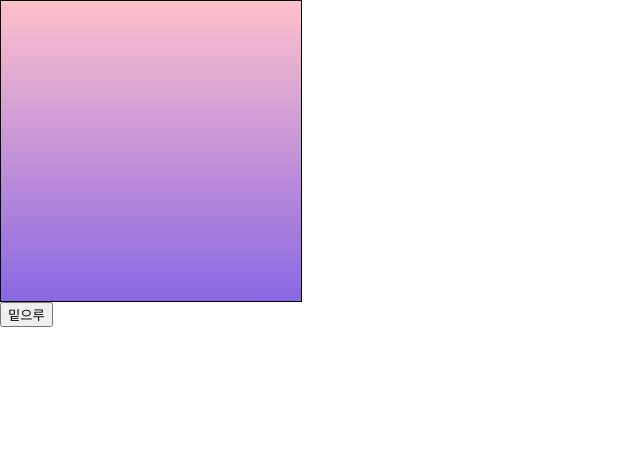
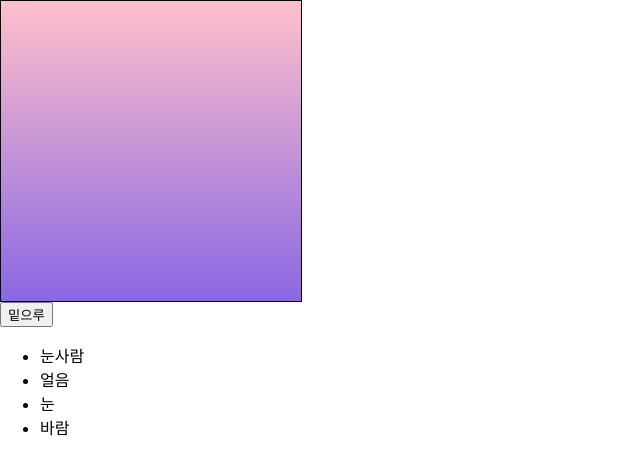
Before and after one commit to Jetom88/react_book, a React (Create React App) app: page / in a window 1280 px wide. Shown: the top 474 px of the page, without its empty margins (0-640 px from the left). Built offline with nearby package versions, Linux system fonts and the light colour scheme.

Commit message:
map의 형태

```diff
--- a/src/App.js
+++ b/src/App.js
@@ -1,5 +1,6 @@
 import ScrollBox from "./ScrollBox";
 import React, { Component } from "react";
+import IterationSample from "./IterationSample";
 
 class App extends Component {
   render() {
@@ -7,6 +8,8 @@
       <div>
         <ScrollBox ref={(ref) => (this.scrollBox = ref)} />
         <button onClick={() => this.scrollBox.scrollToBottom()}>밑으루</button>
+
+        <IterationSample />
       </div>
     );
   }
--- /dev/null
+++ b/src/IterationSample.js
@@ -0,0 +1,13 @@
+import React from "react";
+//key를 사용하는 이유 virtual DOM을 비교하는 과정해서 리스트를 순차적으로 비교하면서 변화를 감지하는데,
+//key가 있다면 이 값을 사용해 어떤 변화가 일어났는지 빠르게 알아낼 수 있다.
+
+const IterationSample = () => {
+  const names = ["눈사람", "얼음", "눈", "바람"];
+
+  //고유한 값이 없을 때만 index 값을 key로 사용하기! ///index를 Key로 사용하면 배열이 변경될 때 효율적으로 리렌더링하지 못한다.
+  const nameList = names.map((name, i) => <li key={i}>{name}</li>);
+  return <ul>{nameList}</ul>;
+};
+
+export default IterationSample;
```
